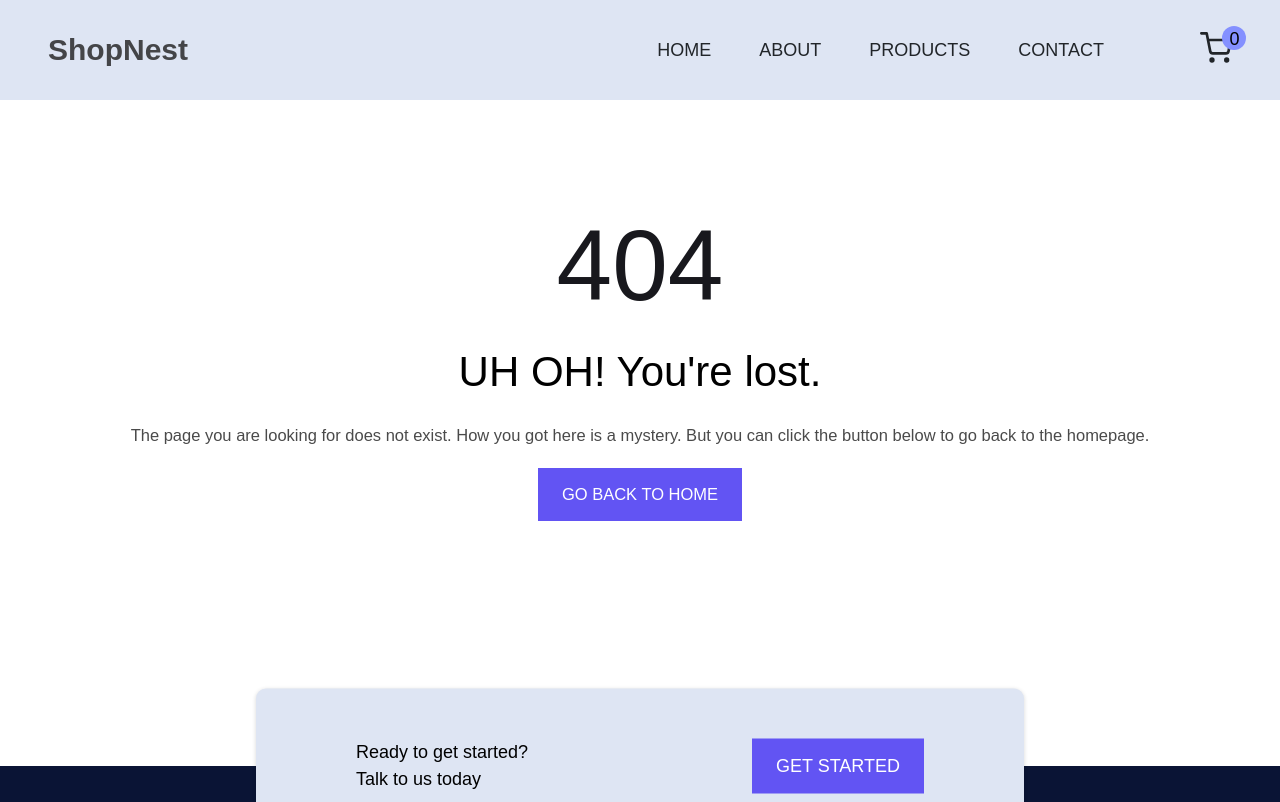
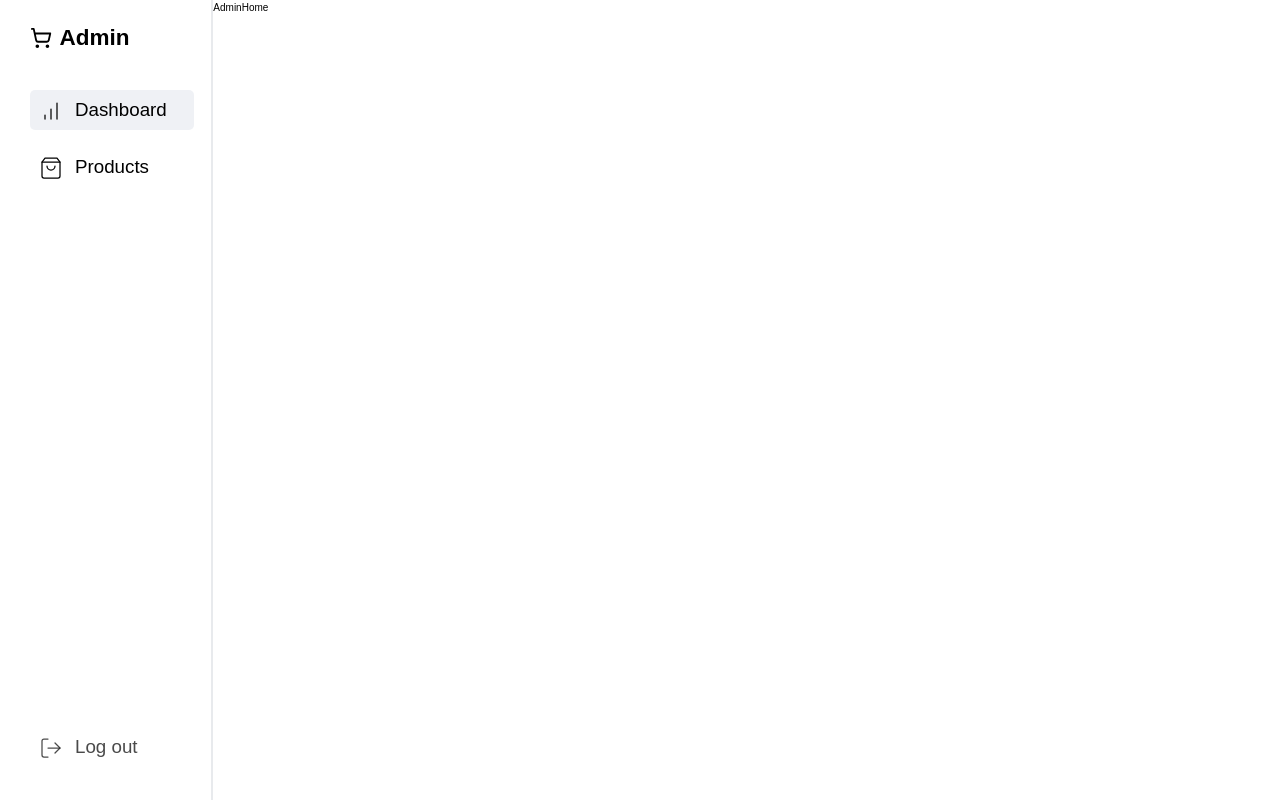
Before and after one commit to TaleTradePrj/ecomerceweb, a React (Create React App) app in the folder frontend/: page /admin in a window 1280 px wide. Shown: the top 802 px of the page. Built offline with nearby package versions, Linux system fonts and the light colour scheme; no server answers.

Commit message:
add admin dash

```diff
--- a/frontend/src/App.js
+++ b/frontend/src/App.js
@@ -14,6 +14,7 @@ import Footer from "./components/Footer";
 import Auth from "./components/Auth";
 import GoToTop from "./components/GoToTop";
 import UserProfile from "./components/UserProfile/UserProfile";
+import AdminDash from './components/Admin/AdminDash.js'
 import { PersistGate } from "redux-persist/integration/react";
 import { Provider } from "react-redux";
 import { store , persistor } from "./redux/store.js";
@@ -57,6 +58,7 @@ const App = () => {
       <Route path="/singleproduct/:id" element={<SingleProduct/>}/>
       <Route path="/cart" element={<Cart/>}/>
       <Route path="/userprofile" element={<UserProfile/>}/>
+      <Route path="/admin" element={<AdminDash/>}/>
       <Route path="/" element={<Auth/>}/>
       <Route path="*" element={<Error/>}/>
     </Routes>
--- /dev/null
+++ b/frontend/src/components/Admin/AdminDash.js
@@ -0,0 +1,26 @@
+import React, { useState } from 'react'
+import AdminSidebar from './sidebar/AdminSidebar'
+import AdminHome from './pages/AdminHome'
+import AdminProducts from './pages/AdminProducts'
+
+const UserPage = (currentPage) => {
+    switch(currentPage){
+        case "dashboard":
+            return <AdminHome/>
+        case "products":
+            return <AdminProducts/>
+        default:
+            return <AdminHome/>
+    }
+}
+
+export default function AdminDash() {
+
+    const [currentPage, setCurrentPage] = useState("dashboard")
+  return (
+    <div className='min-h-screen min-w-screen bg-white useroboto flex overflow-hidden'>
+        <AdminSidebar currentPage={currentPage} setCurrentPage={setCurrentPage}/>
+        {UserPage(currentPage)}
+    </div>
+  )
+}
--- /dev/null
+++ b/frontend/src/components/Admin/pages/AdminHome.js
@@ -0,0 +1,7 @@
+import React from 'react'
+
+export default function AdminHome() {
+  return (
+    <div>AdminHome</div>
+  )
+}
--- /dev/null
+++ b/frontend/src/components/Admin/pages/AdminProducts.js
@@ -0,0 +1,7 @@
+import React from 'react'
+
+export default function AdminProducts() {
+  return (
+    <div>AdminProducts</div>
+  )
+}
--- /dev/null
+++ b/frontend/src/components/Admin/sidebar/AdminLogoutBt.js
@@ -0,0 +1,13 @@
+import React from 'react'
+import { LogOut } from 'lucide-react'
+
+export default function AdminLogoutBt() {
+  return (
+    <button className='flex h-16 w-full gap-3 mb-7 border border-transparent rounded-lg hover:bg-slate-400/15 select-none cursor-pointer'>
+        <div className="flex self-start p-3">
+            <LogOut className='me-5' size={24} strokeWidth='1.25px'/>
+            <span className='text-3xl font-medium'>Log out</span>
+        </div>
+    </button>
+  )
+}
--- /dev/null
+++ b/frontend/src/components/Admin/sidebar/AdminSideOption.js
@@ -0,0 +1,28 @@
+import React, { useState } from 'react'
+import { BarChart, ShoppingBag} from "lucide-react"
+
+const SideIcon = (name) => {
+    switch(name){
+        case 'dashboard':
+            return <BarChart className='me-5' size={24} strokeWidth='1.25px'/>
+        case 'products':
+            return <ShoppingBag className='me-5' size={24} strokeWidth='1.25px'/>
+        default:
+            return <BarChart className='me-5' size={24} strokeWidth='1.25px'/>
+    }
+}
+
+function capitalize(string) {
+    return string.charAt(0).toUpperCase() + string.slice(1);
+}
+
+export default function AdminSideOption({name, option, setCurrentPage}) {
+  return (
+    <div className={`flex h-16 w-full gap-3 self-start mb-7 border border-transparent rounded-lg hover:bg-slate-400/15 ${option === name ? "bg-slate-400/15" : ""} select-none cursor-pointer`}  onClick={() => {setCurrentPage(name)}}>
+        <div className="flex self-start p-3">
+            {SideIcon(name)}
+            <span className='text-3xl font-medium'>{capitalize(name)}</span>
+        </div>
+    </div>
+  )
+}
--- /dev/null
+++ b/frontend/src/components/Admin/sidebar/AdminSidebar.js
@@ -0,0 +1,23 @@
+import React, { useState } from 'react'
+import AdminLogoutBt from './AdminLogoutBt'
+import { ShoppingCart } from "lucide-react"
+import AdminSideOption from './AdminSideOption'
+
+export default function AdminSidebar({currentPage, setCurrentPage}) {
+
+  return (
+    <div className='bg-white w-1/6 min-h-screen border-r-2 border-gray-300/50 flex'>
+        <div className="flex flex-col mt-10 ms-12 w-full h-full me-7">
+            <div className='flex justify-center items-center gap-3 mb-16 self-start'>
+                <ShoppingCart size={22}/>
+                <span className='text-4xl font-semibold'>Admin</span>
+            </div>
+            <AdminSideOption setCurrentPage={setCurrentPage} name='dashboard' option={currentPage}/>
+            <AdminSideOption setCurrentPage={setCurrentPage} name='products' option={currentPage}/>
+            <div className='flex flex-col h-full justify-end mb-16'>
+                <AdminLogoutBt/>
+            </div>
+        </div>
+    </div>
+  )
+}
--- a/frontend/src/components/Footer.js
+++ b/frontend/src/components/Footer.js
@@ -7,7 +7,7 @@ import {FaGithub, FaInstagram, FaLinkedin} from "react-icons/fa";
 const Footer = () => {
   const location = useLocation()
   return (
-    location.pathname === "/userprofile" || location.pathname === "/login" ? "" :
+    location.pathname === "/userprofile" || location.pathname === "/login" || location.pathname === "/admin" ? "" :
     <>
       <Wrapper>
         <section className="contact-short">
--- a/frontend/src/components/Header.js
+++ b/frontend/src/components/Header.js
@@ -6,7 +6,7 @@ import Nav from "./Nav";
 const Header = () => {
   const location = useLocation()
    return (
-    location.pathname === "/userprofile" || location.pathname === "/login" ? "" :
+    location.pathname === "/userprofile" || location.pathname === "/login" || location.pathname === "/admin" ? "" :
     <MainHeader>
       <NavLink to="/home">
         <p className="font-bold text-5xl">ShopNest</p>
```
